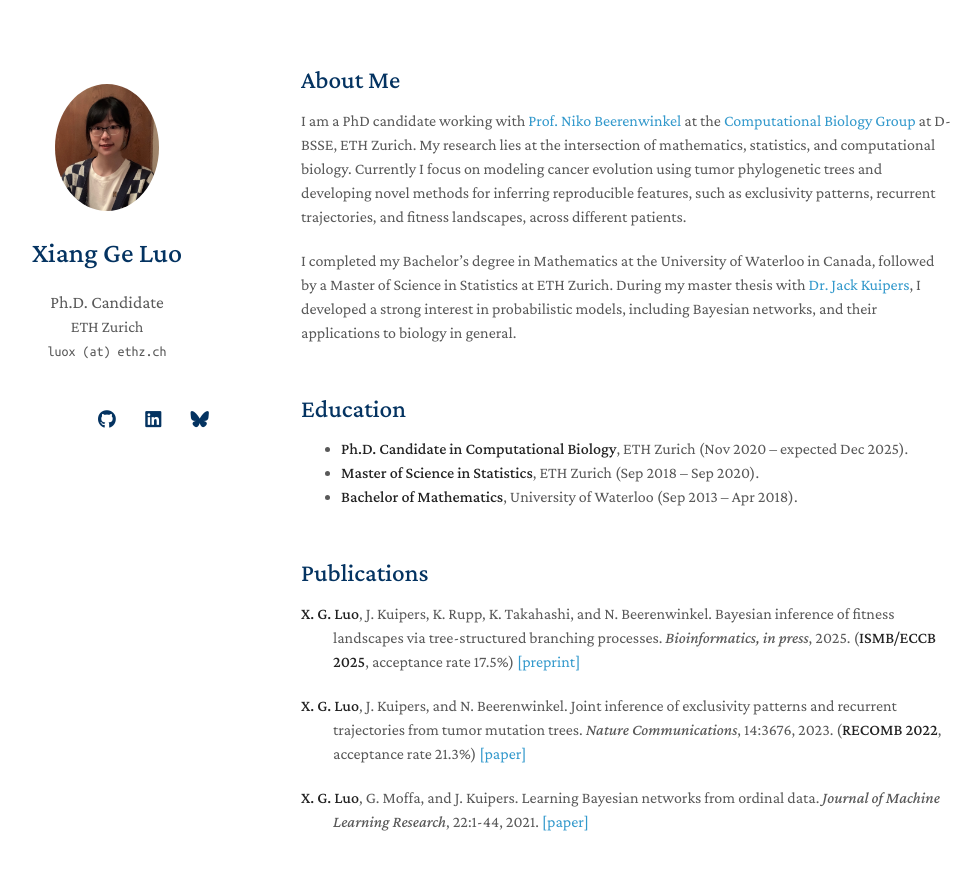
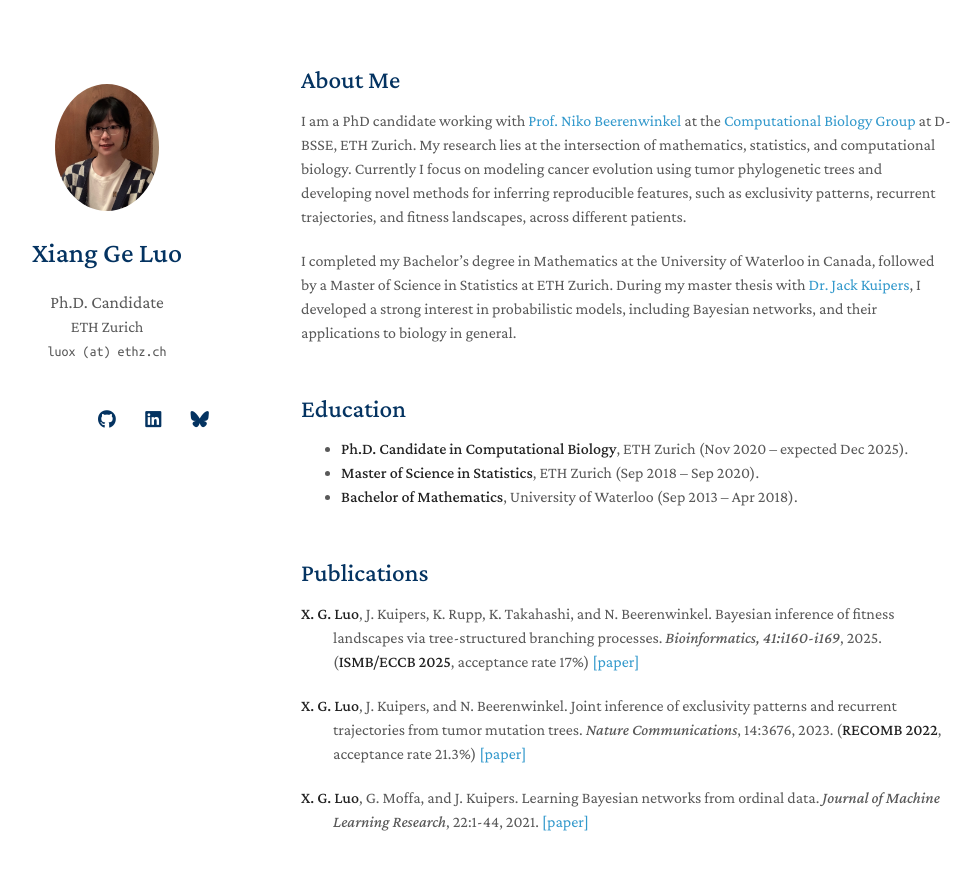
Before and after one commit to xgluo/xgluo.github.io, a Jekyll site: the page built from index.md, in a window 1280 px wide and 928 px high. Shown: the top 870 px of the window, without its empty margins (169-1148 px from the left). Built offline with Jekyll 4.4.1, drawn with Linux system fonts in a browser that asks for light colours; nearby versions of some CDN libraries; a style sheet for code colours, icons or effects is not loaded.

Commit message:
Update publication

```diff
--- a/_includes/publications.md
+++ b/_includes/publications.md
@@ -1,7 +1,7 @@
 ## Publications
 
 <p style="text-indent: -2em; margin-left: 2em;">
-<strong>X. G. Luo</strong>, J. Kuipers, K. Rupp, K. Takahashi, and N. Beerenwinkel. Bayesian inference of fitness landscapes via tree-structured branching processes. <em>Bioinformatics, in press</em>, 2025. (<strong>ISMB/ECCB 2025</strong>, acceptance rate 17.5%) <a href="https://www.biorxiv.org/content/10.1101/2025.01.24.634649v2" target="_blank">[preprint]</a>
+<strong>X. G. Luo</strong>, J. Kuipers, K. Rupp, K. Takahashi, and N. Beerenwinkel. Bayesian inference of fitness landscapes via tree-structured branching processes. <em>Bioinformatics, 41:i160-i169</em>, 2025. (<strong>ISMB/ECCB 2025</strong>, acceptance rate 17%) <a href="https://doi.org/10.1093/bioinformatics/btaf193" target="_blank">[paper]</a>
 
 <p style="text-indent: -2em; margin-left: 2em;">
 <strong>X. G. Luo</strong>, J. Kuipers, and N. Beerenwinkel. Joint inference of exclusivity patterns and recurrent trajectories from tumor mutation trees. <em>Nature Communications</em>, 14:3676, 2023. (<strong>RECOMB 2022</strong>, acceptance rate 21.3%) <a href="https://www.nature.com/articles/s41467-023-39400-w" target="_blank">[paper]</a>
```
Also changed, not shown: 1 other file.
